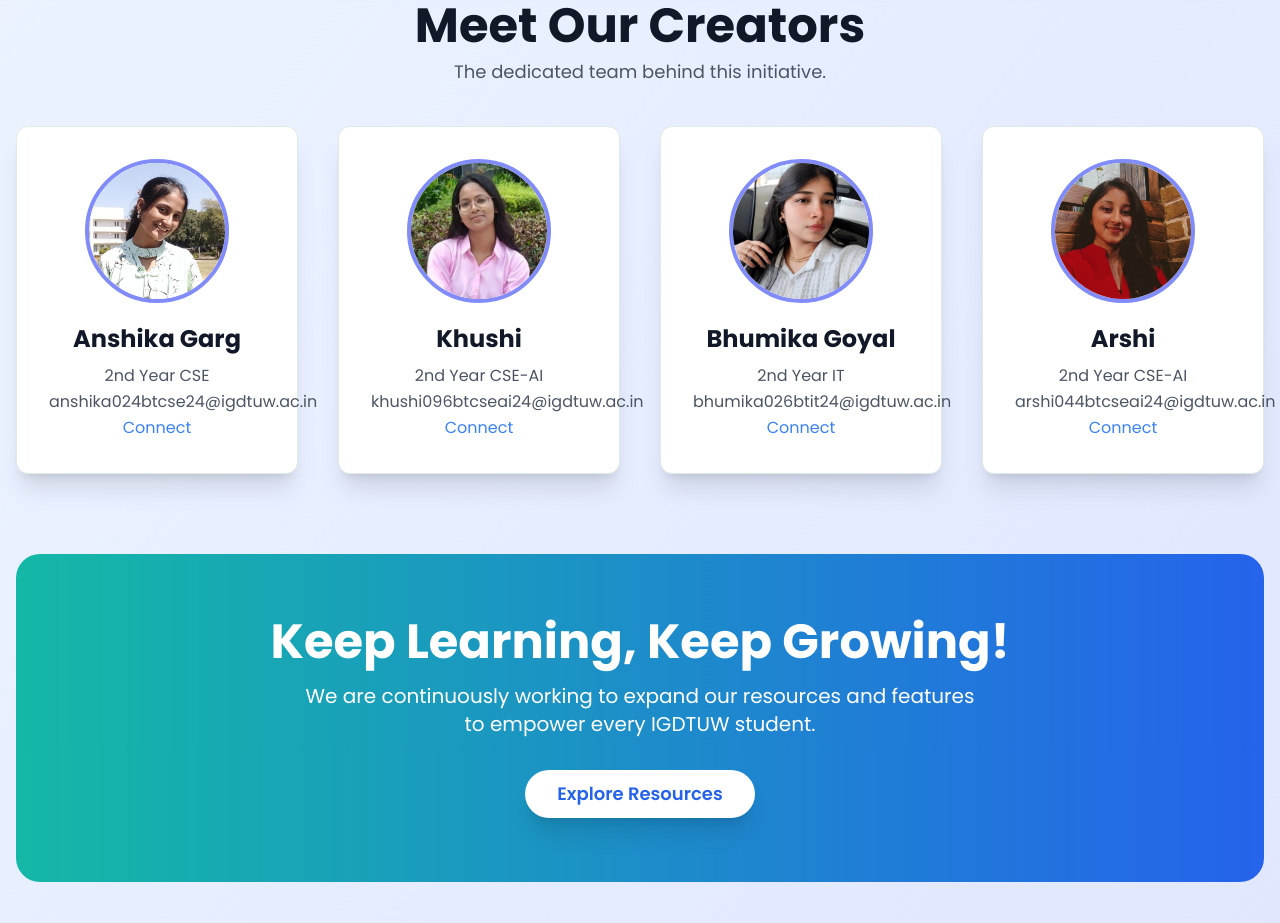
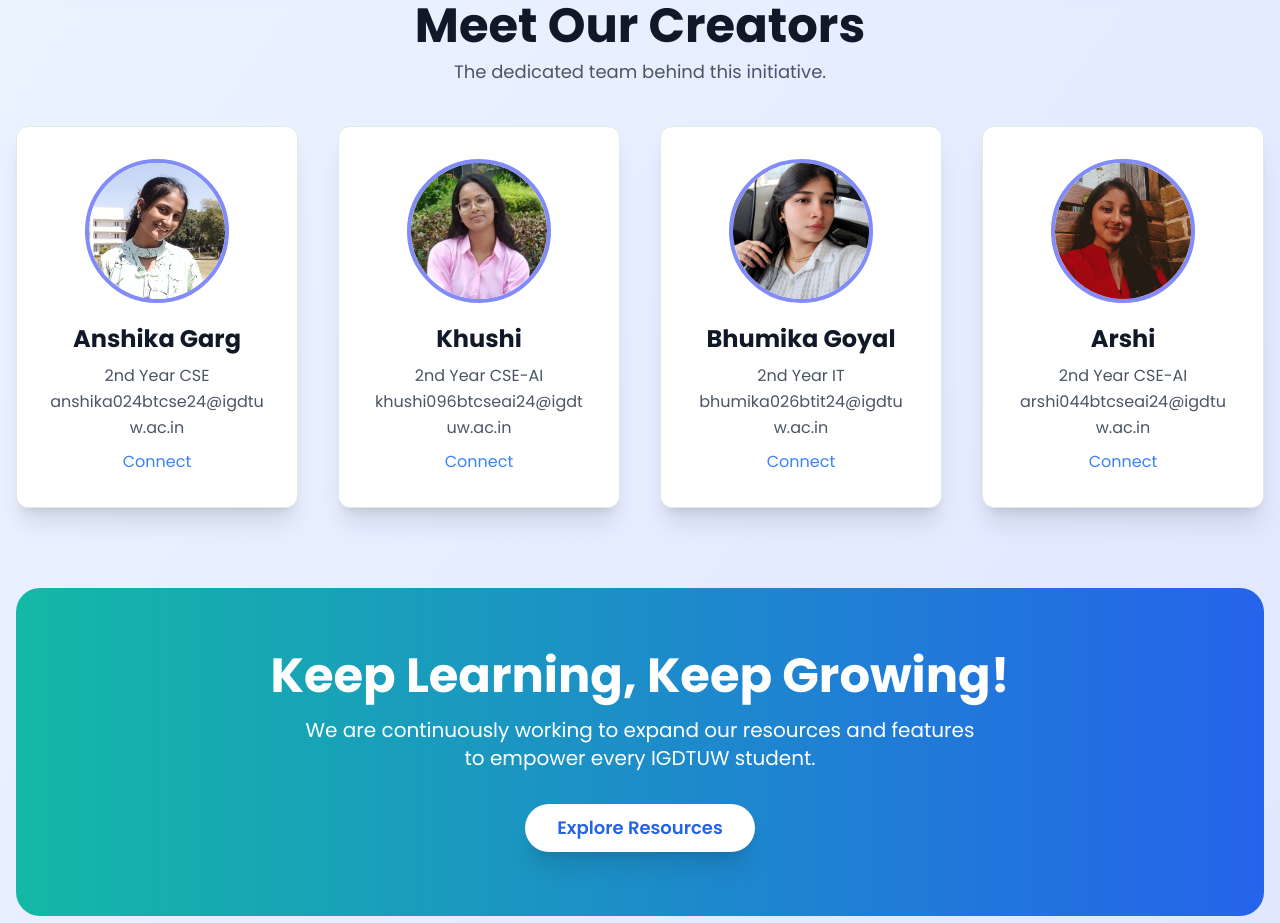
Before and after one commit to anshikagarg0410/college-glow-desk, a React (Vite) app: page /about in a window 1280 px wide. Shown: the part 780-1703 px from the top of the page. Built offline with nearby package versions, Linux system fonts and the light colour scheme.

Commit message:
Fix: Add spacing and word break to team member descriptions
Co-authored-by: gargroopa1979 <gargroopa1979@gmail.com>

```diff
--- a/src/pages/About.tsx
+++ b/src/pages/About.tsx
@@ -138,7 +138,7 @@ const teamMembers = [
     image: AnshikaImage, // Imported image ka use
     description: (
       <>
-        2nd Year CSE <br /> anshika024btcse24@igdtuw.ac.in<br /><a href="https://www.linkedin.com/in/anshika-garg-8a9b62324/" className="text-blue-500 hover:text-blue-700 transition-colors duration-300" target="_blank" rel="noopener noreferrer">Connect</a>
+        2nd Year CSE <br /> anshika024btcse24@igdtuw.ac.in<br /><a href="https://www.linkedin.com/in/anshika-garg-8a9b62324/" className="text-blue-500 hover:text-blue-700 transition-colors duration-300 inline-block mt-2" target="_blank" rel="noopener noreferrer">Connect</a>
       </>
     ),
   },
@@ -147,7 +147,7 @@ const teamMembers = [
     image: KhushiImage, // Imported image ka use
     description: (
       <>
-        2nd Year CSE-AI <br /> khushi096btcseai24@igdtuw.ac.in <br /><a href="https://www.linkedin.com/in/khushi-260785323/ " className="text-blue-500 hover:text-blue-700 transition-colors duration-300" target="_blank" rel="noopener noreferrer">Connect</a>
+        2nd Year CSE-AI <br /> khushi096btcseai24@igdtuw.ac.in <br /><a href="https://www.linkedin.com/in/khushi-260785323/ " className="text-blue-500 hover:text-blue-700 transition-colors duration-300 inline-block mt-2" target="_blank" rel="noopener noreferrer">Connect</a>
       </>
     ),
   },
@@ -156,7 +156,7 @@ const teamMembers = [
     image: BhumikaImage, // Imported image ka use
     description: (
       <>
-        2nd Year IT <br /> bhumika026btit24@igdtuw.ac.in <br /><a href="https://www.linkedin.com/in/bhumika-goyal-70299a336/" className="text-blue-500 hover:text-blue-700 transition-colors duration-300" target="_blank" rel="noopener noreferrer">Connect</a>
+        2nd Year IT <br /> bhumika026btit24@igdtuw.ac.in <br /><a href="https://www.linkedin.com/in/bhumika-goyal-70299a336/" className="text-blue-500 hover:text-blue-700 transition-colors duration-300 inline-block mt-2" target="_blank" rel="noopener noreferrer">Connect</a>
       </>
     ),
   },
@@ -165,7 +165,7 @@ const teamMembers = [
     image: ArshiImage, // Imported image ka use
     description: (
       <>
-        2nd Year CSE-AI <br /> arshi044btcseai24@igdtuw.ac.in <br /><a href="https://www.linkedin.com/in/arshi-arya-a88248313/" className="text-blue-500 hover:text-blue-700 transition-colors duration-300" target="_blank" rel="noopener noreferrer">Connect</a>
+        2nd Year CSE-AI <br /> arshi044btcseai24@igdtuw.ac.in <br /><a href="https://www.linkedin.com/in/arshi-arya-a88248313/" className="text-blue-500 hover:text-blue-700 transition-colors duration-300 inline-block mt-2" target="_blank" rel="noopener noreferrer">Connect</a>
       </>
     ),
   },
@@ -214,7 +214,7 @@ const About = () => {
 
         <div className="grid grid-cols-1 sm:grid-cols-2 lg:grid-cols-4 gap-10 mb-20">
           {teamMembers.map((member, index) => (
-            <Card key={index} className="p-8 text-center bg-white dark:bg-gray-800 shadow-xl rounded-xl transition-all duration-500 transform hover:scale-105 hover:shadow-2xl">
+            <Card key={index} className="p-8 text-center bg-white dark:bg-gray-800 shadow-xl rounded-xl transition-all duration-500 transform hover:scale-105 hover:shadow-2xl overflow-hidden">
               <Avatar className="w-36 h-36 mx-auto mb-5 border-4 border-indigo-400 dark:border-indigo-600">
                 <AvatarImage src={member.image} alt={member.name} className="object-cover" />
                 <AvatarFallback className="bg-indigo-200 dark:bg-indigo-800 text-indigo-800 dark:text-indigo-200 text-3xl font-bold">
@@ -222,7 +222,7 @@ const About = () => {
                 </AvatarFallback>
               </Avatar>
               <h3 className="text-2xl font-bold text-gray-900 dark:text-white mb-2">{member.name}</h3>
-              <p className="text-base text-gray-600 dark:text-gray-400 leading-relaxed">{member.description}</p>
+              <p className="text-base text-gray-600 dark:text-gray-400 leading-relaxed break-words">{member.description}</p>
             </Card>
           ))}
         </div>
```
